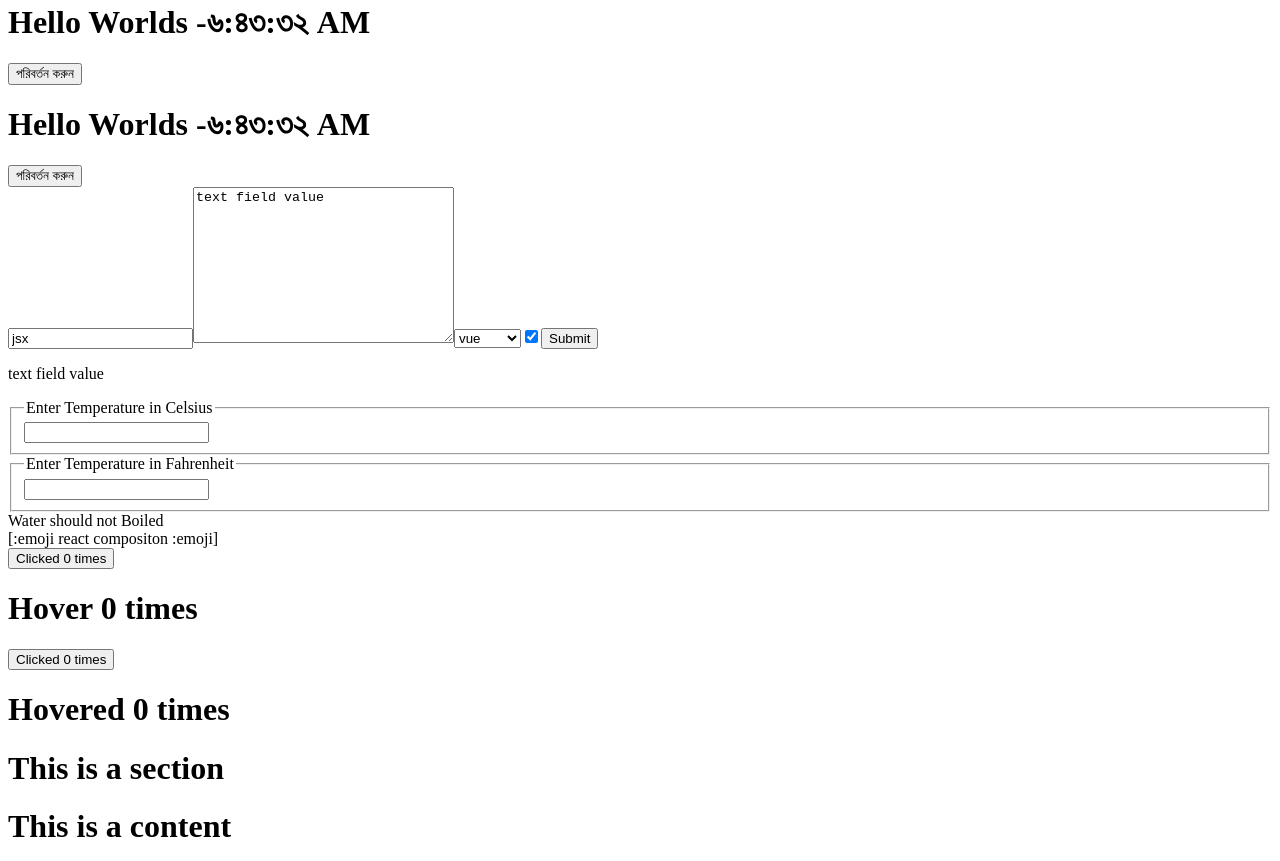
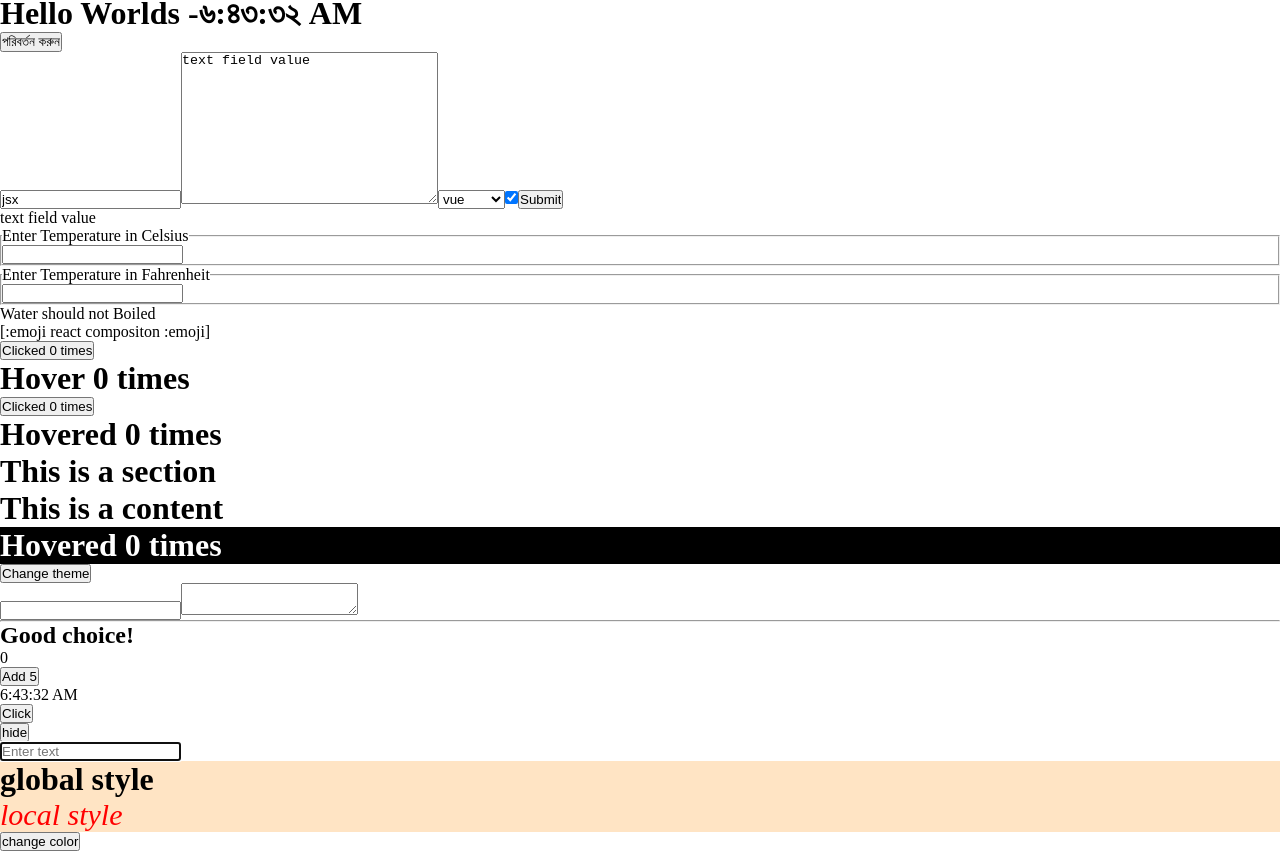
Before and after one commit to arifhossanit/my-react, a React (Create React App) app: page / in a window 1280 px wide. Shown: the part 119-980 px from the top of the page. Built offline with nearby package versions, Linux system fonts and the light colour scheme.

Commit message:
styling stylesheet, inline-style, css module

```diff
--- a/src/App.js
+++ b/src/App.js
@@ -18,6 +18,8 @@
 import SetCounter from './hook/SetCounter';
 import Todo from './hook/Todo';
 import Form2 from './hook/Use_ref/Form';
+import './style/global.css';
+import InlineStyle from './style/InlineStyle';
 
 export default class App extends React.Component {
     state ={
@@ -83,6 +85,7 @@
 
                 {/* useRef hook */}
                 <Form2/>
+                <InlineStyle className="bg"/>
             </>
         );
     }
--- /dev/null
+++ b/src/style/InlineStyle.js
@@ -0,0 +1,16 @@
+import React, { useState } from 'react';
+import Local from './local';
+
+export default function InlineStyle() {
+  const [weight, setWeight] = useState('')
+  const boldFont=()=>{
+    const bold='bold';
+    return bold;
+  }
+  return (
+    <div>
+        <Local bold={weight}/>
+        <button onClick={()=>setWeight(boldFont())}>change color</button>
+    </div>
+  )
+}
--- /dev/null
+++ b/src/style/global.css
@@ -0,0 +1,7 @@
+*{
+    margin: 0;
+    padding: 0;
+}
+.bg{
+    background-color: bisque;
+}
--- /dev/null
+++ b/src/style/local.js
@@ -0,0 +1,17 @@
+import React from 'react';
+import styles from './local.module.css';
+
+export default function local({bold}) {
+  return (
+    <>
+      <h1 className="bg">
+        global style
+      </h1>
+
+      {/*alternative way: [styles.localcolor,styles.localsize,'bg'].join(' ') */}
+      <p className={`${styles.localcolor} ${styles.localsize} bg`} style={{fontWeight: bold, fontStyle: 'italic'}}>local style </p>
+    </>
+
+
+  )
+}
--- /dev/null
+++ b/src/style/local.module.css
@@ -0,0 +1,6 @@
+.localcolor{
+    color: red;
+}
+.localsize{
+    font-size: 30px;
+}
```
